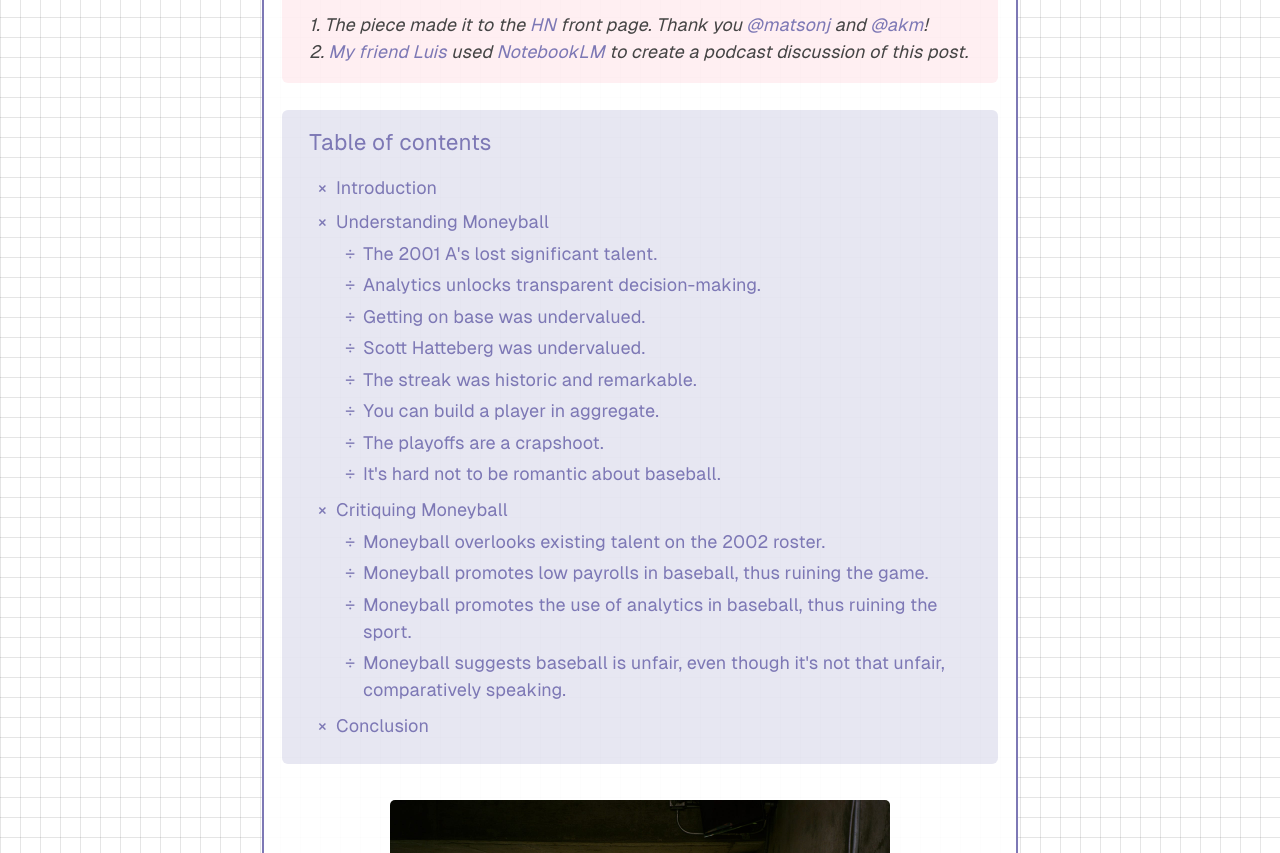
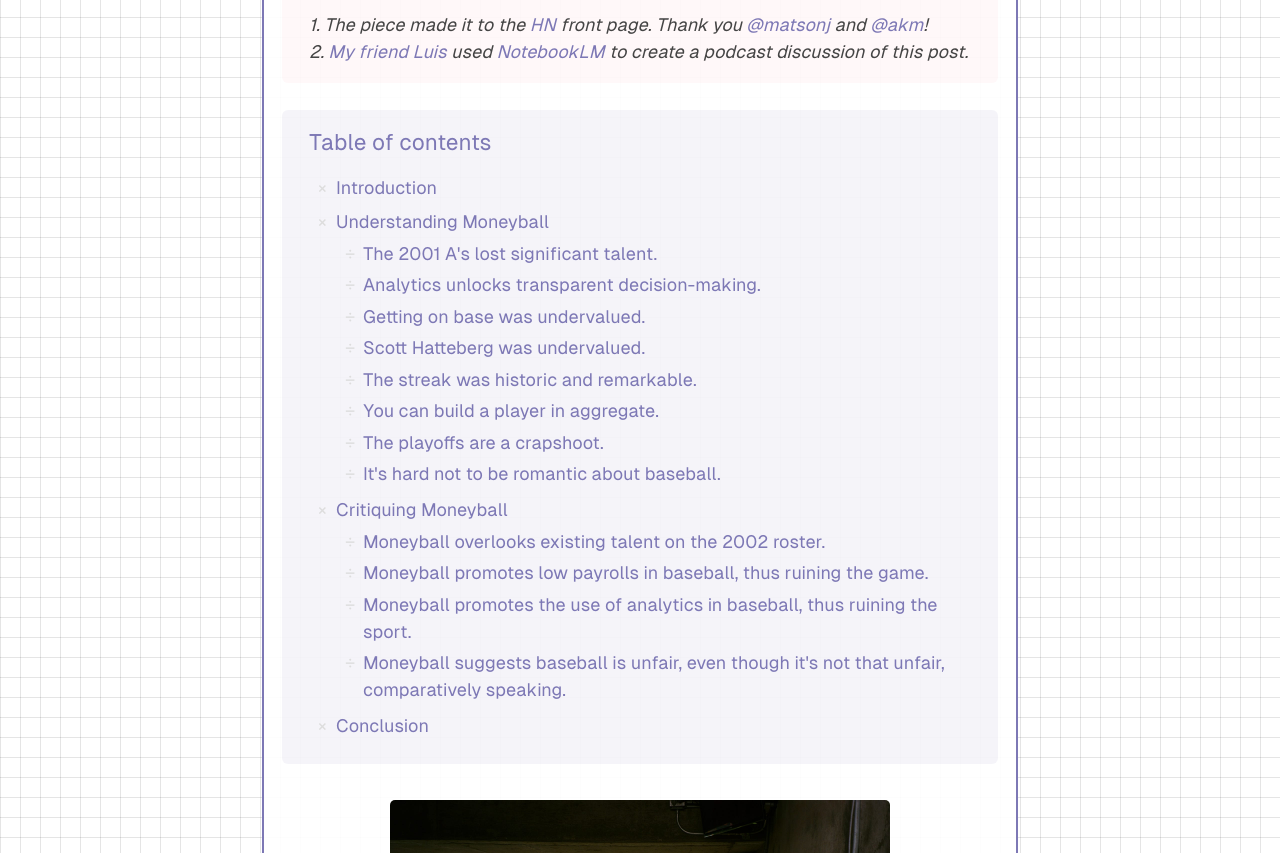
Before and after one commit to djpardis/djpardis.github.io, a Jekyll site: the page built from _posts/2025-01-15-revisiting-moneyball.md, in a window 1280 px wide. Shown: the part 463-1316 px from the top of the page. Built offline with Jekyll 4.4.1, drawn with Linux system fonts in a browser that asks for light colours; a style sheet for code colours, icons or effects is not loaded.

Commit message:
Update TOC styling: match bullet color with pages and reduce container opacity
- Changed TOC bullets (×) and dividers (÷) from purple to light gray (#ddd) to match page bullet styling
- Reduced all post container background opacity from 0.18/0.25 to 0.08/0.12 for better bullet visibility
- Maintains visual distinction while improving readability

```diff
--- a/public/css/custom-styles.css
+++ b/public/css/custom-styles.css
@@ -157,7 +157,7 @@
 
 .container.content .toc-container li::before {
   content: "×";
-  color: #7d78b5;
+  color: #ddd;
   position: absolute;
   left: -1rem;
   top: 0;
@@ -189,7 +189,7 @@
 
 .container.content .toc-container ul ul li::before {
   content: "÷";
-  color: #7d78b5;
+  color: #ddd;
   position: absolute;
   left: -1rem;
   top: 0;
@@ -205,31 +205,31 @@
 
 /* Specific container types */
 .container.content .toc-container {
-  background-color: rgba(125, 120, 181, 0.18);
+  background-color: rgba(125, 120, 181, 0.08);
 }
 
 .container.content .crosspost-container {
-  background-color: rgba(173, 216, 230, 0.25);
+  background-color: rgba(173, 216, 230, 0.12);
 }
 
 .container.content .update-container {
-  background-color: rgba(255, 192, 203, 0.25);
+  background-color: rgba(255, 192, 203, 0.12);
 }
 
 .container.content .note-container {
-  background-color: rgba(255, 255, 0, 0.25);
+  background-color: rgba(255, 255, 0, 0.12);
 }
 
 .container.content .warning-container {
-  background-color: rgba(255, 165, 0, 0.25);
+  background-color: rgba(255, 165, 0, 0.12);
 }
 
 .container.content .success-container {
-  background-color: rgba(144, 238, 144, 0.25);
+  background-color: rgba(144, 238, 144, 0.12);
 }
 
 .container.content .subscribe-container {
-  background-color: rgba(144, 238, 144, 0.25);
+  background-color: rgba(144, 238, 144, 0.12);
 }
 
 /* Desktop responsive */
```
